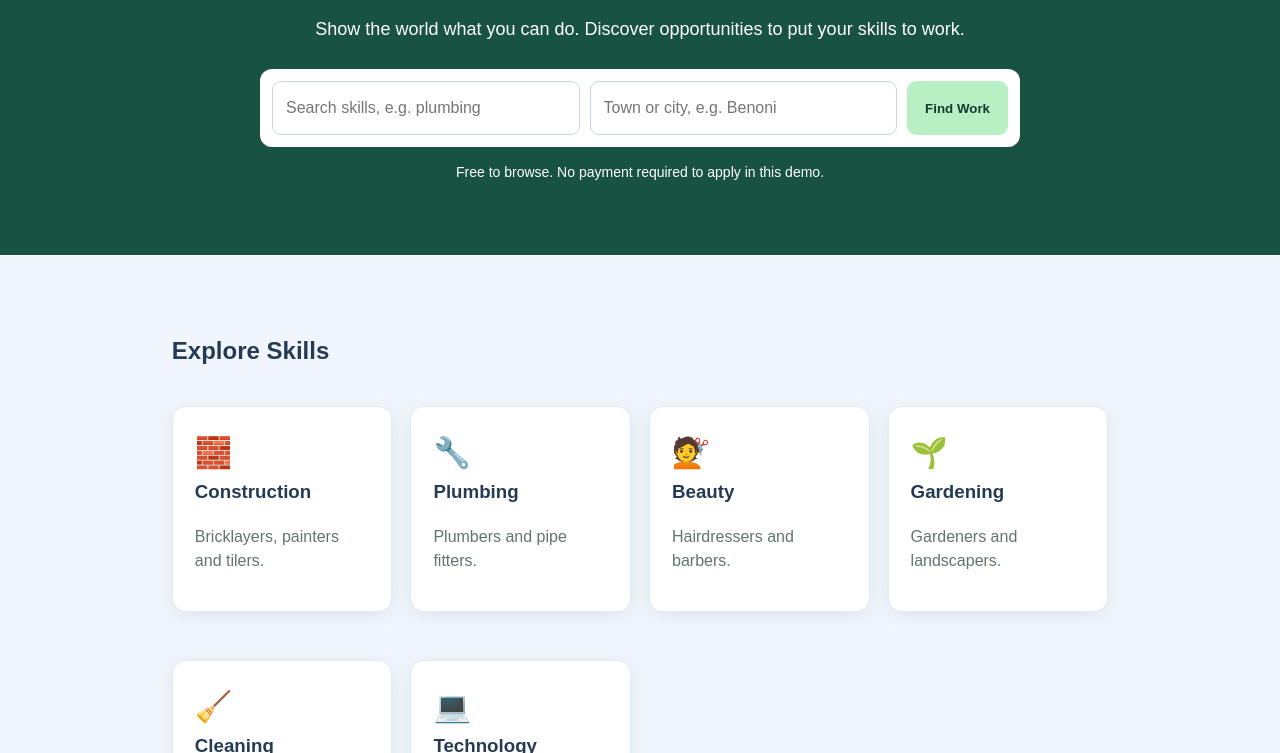
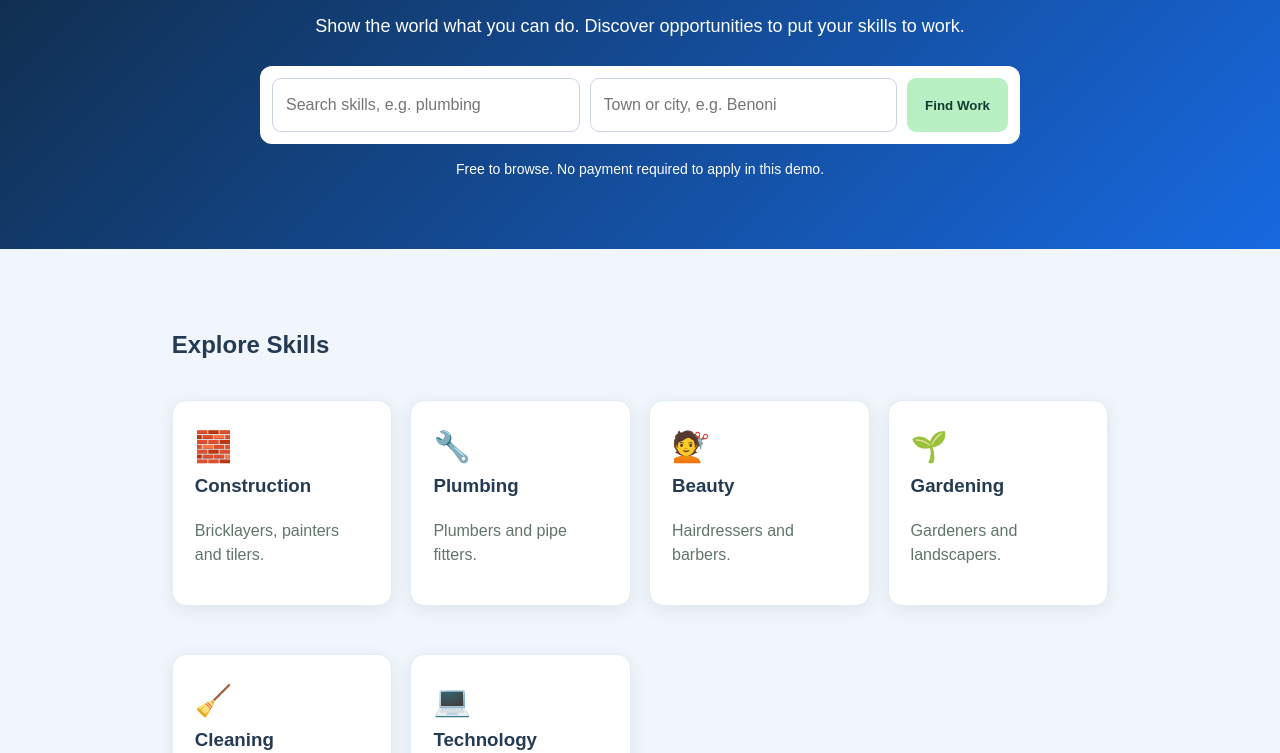
Before and after one commit to Sbongz/Skill2Job-SA, a plain HTML site: page index.html in a window 1280 px wide. Shown: the part 347-1100 px from the top of the page. Drawn offline with Linux system fonts and the light colour scheme.

Commit message:
Update index.html

```diff
--- a/index.html
+++ b/index.html
@@ -193,6 +193,19 @@ footer {
   section {
     padding: 25px 5%;
   }
+}
+
+/* BLUE HERO SECTION */
+.hero {
+  background: linear-gradient(135deg, #102a43, #1769e0);
+  color: #ffffff;
+  padding: 55px 6%;
+  text-align: center;
+}
+
+.hero h2,
+.hero p {
+  color: #ffffff;
 }
 
   </style>
```
